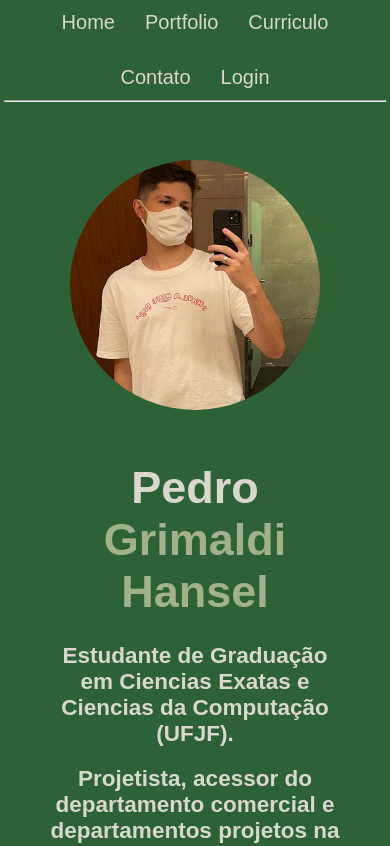
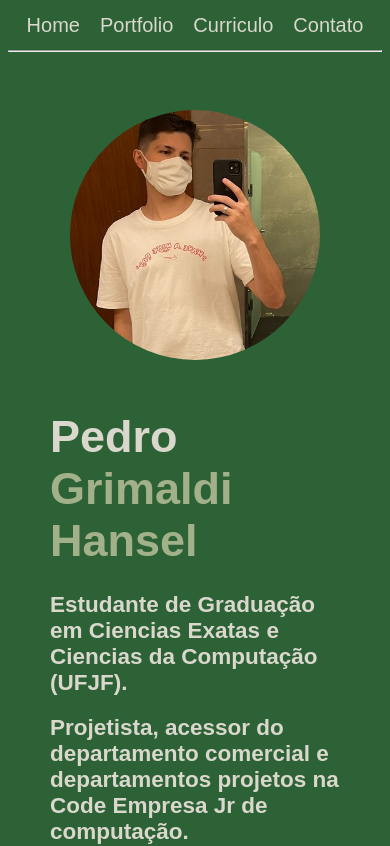
Before and after one commit to Pedro-Grimaldi-Hansel/Portfolio-NextJs, a Next.js app in the folder portfolio-nextjs/: page / in a window 390 px wide. Shown: the top 846 px of the page. Built offline with nearby package versions, Linux system fonts and the light colour scheme.

Commit message:
navbar pronta e home tb

```diff
--- a/portfolio-nextjs/components/NavBar/NavBar.module.scss
+++ b/portfolio-nextjs/components/NavBar/NavBar.module.scss
@@ -78,20 +78,24 @@
         }
     }
 }
-@media ( max-width: 500px){
+@media ( max-width: 425px){
     .NavBar{
-        margin: 0;
-        height: 100px;
 
         .linksResponsivos{
-            display: flex;
-            flex-wrap: wrap;
-            height: 100px;
+            gap: 0px;
+        }
+
+    }
+}
+@media ( max-width: 365px){
+    .NavBar{
+
+        .linksResponsivos{
+            gap: 0px;
 
             a{
-                transition: 150ms;
-                color: #DAD7CD;
-                text-decoration: none;
+                margin-left: 5px;
+                margin-right: 5px;
             }
         }
 
--- a/portfolio-nextjs/components/NavBar/index.tsx
+++ b/portfolio-nextjs/components/NavBar/index.tsx
@@ -4,7 +4,7 @@ import styles from "./Navbar.module.scss";
 
 const Navbar = () => {
   return (
-    <header className={styles.NavBar}>
+    <section className={styles.NavBar}>
 
         <div className={styles.linkHome}>
           <Link href="/">Home</Link>
@@ -13,7 +13,6 @@ const Navbar = () => {
           <Link href="/Portfolio">Portfolio</Link>
           <Link href="/Curriculo">Curriculo</Link>
           <Link href="/Contato">Contato</Link>
-          <Link href="/Login">Login</Link>
         </div>
 
         <div className={styles.linksResponsivos}>
@@ -21,9 +20,8 @@ const Navbar = () => {
             <Link href="/Portfolio">Portfolio</Link>
             <Link href="/Curriculo">Curriculo</Link>
             <Link href="/Contato">Contato</Link>
-            <Link href="/Login">Login</Link>
         </div>
-    </header>
+    </section>
   );
 };
 
--- a/portfolio-nextjs/styles/Index.module.scss
+++ b/portfolio-nextjs/styles/Index.module.scss
@@ -41,7 +41,7 @@
             }
         }
         .Texto_de_introducao{
-            margin-top: 200px;
+            margin-top: 100px;
             height: auto;
             margin-right: 50px;
 
@@ -66,9 +66,10 @@
         }
     }
 }
-@media ( max-width: 1020px){
+@media ( max-width: 1025px){
     .Home{
         .Home_top{
+            font-size: 12px;
 
             .foto_de_perfil{
                 margin-left: 50px;
@@ -102,7 +103,7 @@
                 margin-bottom: -2px;
             }
             .Texto_de_introducao{
-                text-align: center;
+                text-align: start;
                 margin-left: 50px;
                 margin-top: 0px;
 
--- a/portfolio-nextjs/styles/globals.scss
+++ b/portfolio-nextjs/styles/globals.scss
@@ -20,3 +20,9 @@ hr{
   width: 98%;
   margin-top: 0;
 }
+@media ( max-width: 425px){
+  hr{
+    width: 96%;
+    margin-top: 0;
+  }
+}
```
Also changed, not shown: portfolio-nextjs/pages/Login.tsx (deleted, +0 -15 lines).
